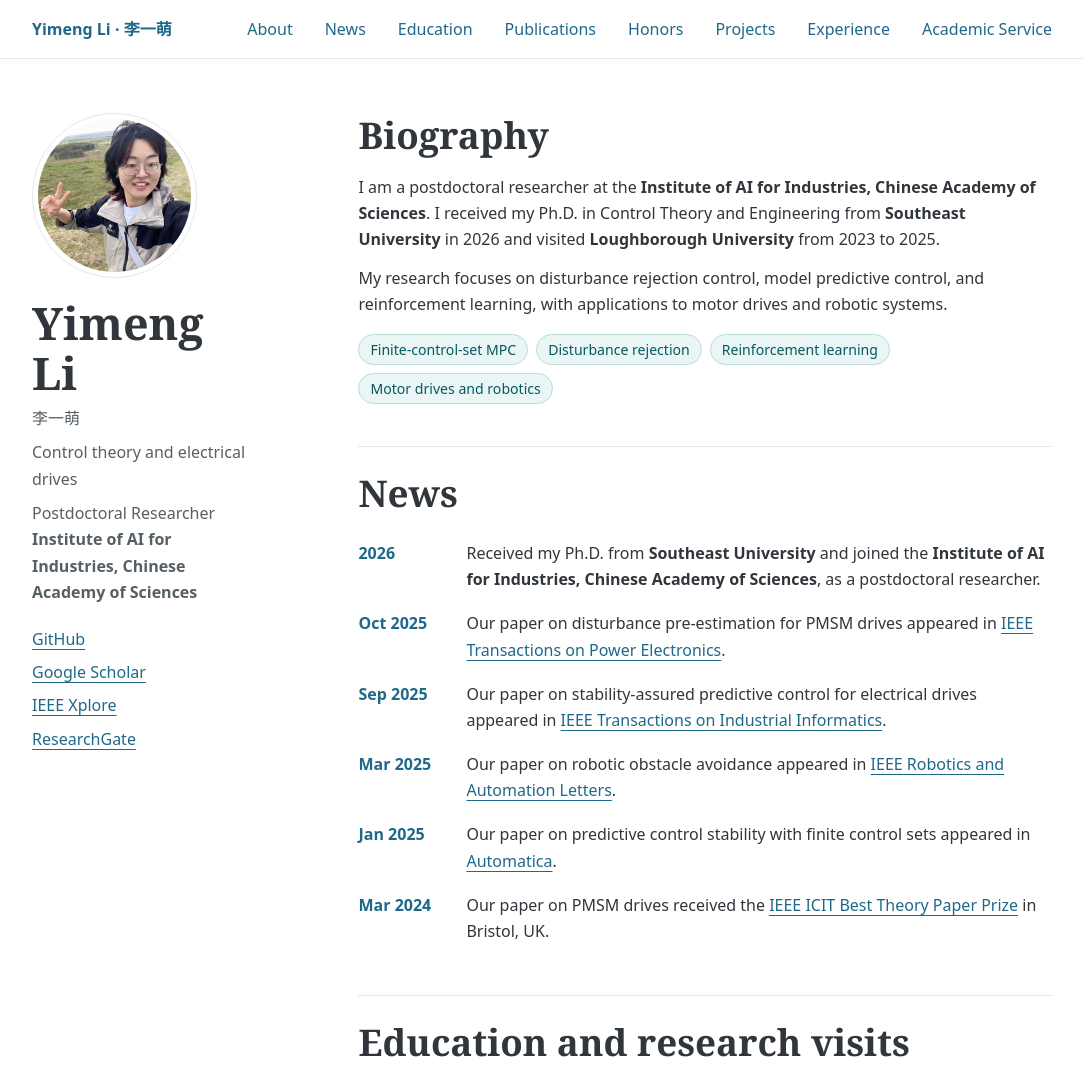
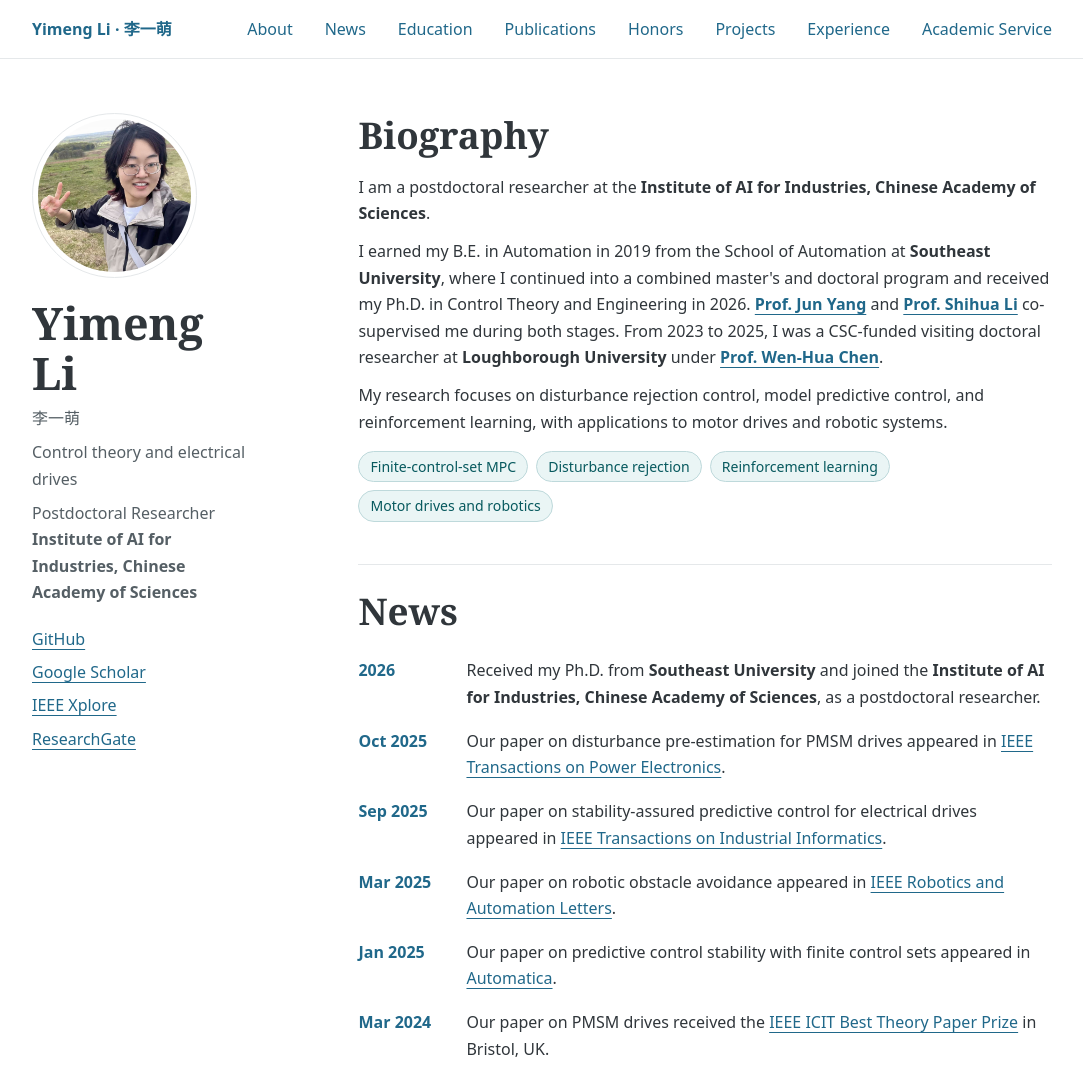
Before and after one commit to Yimeng-IAI/Yimeng-IAI.github.io, a plain HTML site: page index.html in a window 1280 px wide. Shown: the top 1074 px of the page, without its empty margins (98-1181 px from the left). Drawn offline with Linux system fonts and the light colour scheme.

Commit message:
Add education and advisors to biography

```diff
--- a/index.html
+++ b/index.html
@@ -29,7 +29,9 @@
 </aside>
 <main>
 <section id="about" aria-labelledby="about-title">
-<h2 id="about-title">Biography</h2><p>I am a postdoctoral researcher at the <strong>Institute of AI for Industries, Chinese Academy of Sciences</strong>. I received my Ph.D. in Control Theory and Engineering from <strong>Southeast University</strong> in 2026 and visited <strong>Loughborough University</strong> from 2023 to 2025.</p>
+<h2 id="about-title">Biography</h2>
+<p>I am a postdoctoral researcher at the <strong>Institute of AI for Industries, Chinese Academy of Sciences</strong>.</p>
+<p>I earned my B.E. in Automation in 2019 from the School of Automation at <strong>Southeast University</strong>, where I continued into a combined master's and doctoral program and received my Ph.D. in Control Theory and Engineering in 2026. <a href="https://junyang198402.github.io/"><strong>Prof. Jun Yang</strong></a> and <a href="https://automation.seu.edu.cn/lsh/list.htm"><strong>Prof. Shihua Li</strong></a> co-supervised me during both stages. From 2023 to 2025, I was a CSC-funded visiting doctoral researcher at <strong>Loughborough University</strong> under <a href="https://www.polyu.edu.hk/aae/people/academic-staff/prof-wen-hua-chen/"><strong>Prof. Wen-Hua Chen</strong></a>.</p>
 <p>My research focuses on disturbance rejection control, model predictive control, and reinforcement learning, with applications to motor drives and robotic systems.</p>
 <ul class="topics"><li>Finite-control-set MPC</li><li>Disturbance rejection</li><li>Reinforcement learning</li><li>Motor drives and robotics</li></ul>
 </section>
```
